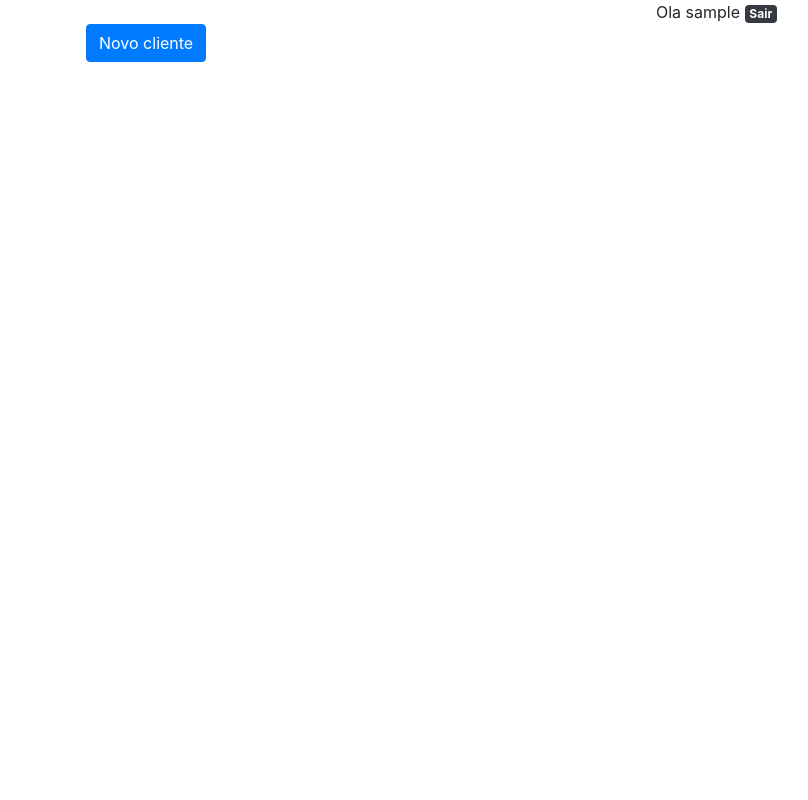
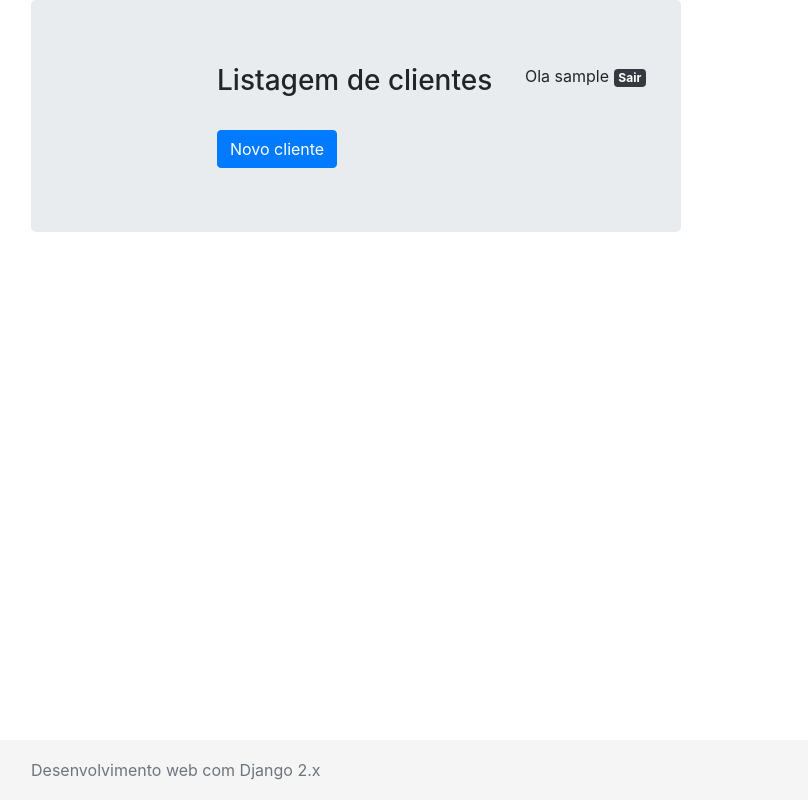
Before and after one commit to Gpzim98/gestao_clientes, a Django app: page /clientes/list/ in a window 1280 px wide. Shown: the whole page, without its empty margins (284-1092 px from the left). Run offline with Django 3.2, Linux system fonts and the light colour scheme; the visitor is signed in with stand-in values (Sample User, id 1); data that the repository does not hold is empty; some libraries are stand-ins or nearby versions.

Commit message:
Personalizacao do template

```diff
--- a/clientes/templates/person.html
+++ b/clientes/templates/person.html
@@ -11,11 +11,12 @@
         </div>
 
         <div class="col-6">
+            <h3>Listagem de clientes</h3>
             <ul class="list-group">
                 {% for person in persons %}
                     <li class="list-group-item">
                         <a href="{% url 'persons_update' person.id %}">{{ person.first_name }}</a>
-                        <a href="{% url 'persons_delete' person.id %}" class="testesss">
+                        <a href="{% url 'persons_delete' person.id %}" class="trash-item">
                             <i class="fa fa-trash" aria-hidden="true"></i>
                         </a>
                     </li>
@@ -31,8 +32,11 @@
 
         <div class="col">
             {% if user.is_authenticated %}
-                <p>Ola {{user.username }} <a href="{% url 'logout' %}"><span class="badge badge-dark">Sair</span>
-</a></p>
+                <p>Ola {{user.username }}
+                    <a href="{% url 'logout' %}">
+                        <span class="badge badge-dark">Sair</span>
+                    </a>
+                </p>
 
             {% endif %}
         </div>
@@ -40,3 +44,11 @@
 
 
 {% endblock %}
+
+{% block footer %}
+    <footer class="footer">
+      <div class="container">
+        <span class="text-muted">Desenvolvimento web com Django 2.x</span>
+      </div>
+    </footer>
+{% endblock %}
--- a/clientes/templates/person_form.html
+++ b/clientes/templates/person_form.html
@@ -4,7 +4,7 @@
 {% block title %} Administracao {% endblock %}
 
 {% block main %}
-
+    <h3>Novo cliente</h3>
     <form method="POST" enctype="multipart/form-data">
         {% csrf_token %}
         {{ form|bootstrap }}
--- a/gestao_clientes/settings.py
+++ b/gestao_clientes/settings.py
@@ -130,3 +130,7 @@ LOGIN_URL = '/login/'
 LOGIN_REDIRECT_URL = 'person_list'
 
 STATIC_ROOT = os.path.join(BASE_DIR, 'staticfiles')
+
+STATICFILES_DIRS = [
+    'statics',
+]
--- /dev/null
+++ b/statics/stick-footer.css
@@ -0,0 +1,28 @@
+/* Sticky footer styles
+-------------------------------------------------- */
+html {
+  position: relative;
+  min-height: 100%;
+}
+body {
+  margin-bottom: 60px; /* Margin bottom by footer height */
+}
+.footer {
+  position: absolute;
+  bottom: 0;
+  width: 100%;
+  height: 60px; /* Set the fixed height of the footer here */
+  line-height: 60px; /* Vertically center the text there */
+  background-color: #f5f5f5;
+}
+
+
+/* Custom page CSS
+-------------------------------------------------- */
+/* Not required for template or sticky footer method. */
+
+.container {
+  width: auto;
+  max-width: 680px;
+  padding: 0 15px;
+}
--- /dev/null
+++ b/statics/style.css
@@ -0,0 +1,3 @@
+.trash-item {
+    float: right;
+}
--- a/templates/base.html
+++ b/templates/base.html
@@ -8,14 +8,21 @@
     <meta http-equiv="X-UA-Compatible" content="ie=edge">
     <link rel="stylesheet" href="https://maxcdn.bootstrapcdn.com/bootstrap/4.0.0/css/bootstrap.min.css">
     <link rel="stylesheet" href="https://maxcdn.bootstrapcdn.com/font-awesome/4.7.0/css/font-awesome.min.css">
+    <link rel="stylesheet" href="{% static 'stick-footer.css' %}">
+    <link rel="stylesheet" href="{% static 'style.css' %}">
     <title>{% block title %}{% endblock %}</title>
 </head>
 <body>
 
     <div class="container">
-        {% block main %}
-        {% endblock %}
+        <div class="jumbotron">
+            {% block main %}
+            {% endblock %}
+        </div>
     </div>
+
+    {% block footer %}
+    {% endblock %}
 
 </body>
 </html>
```
Also changed, not shown: home/templates/home.html (+8 -0 lines), templates/registration/login.html (+7 -1 lines).
